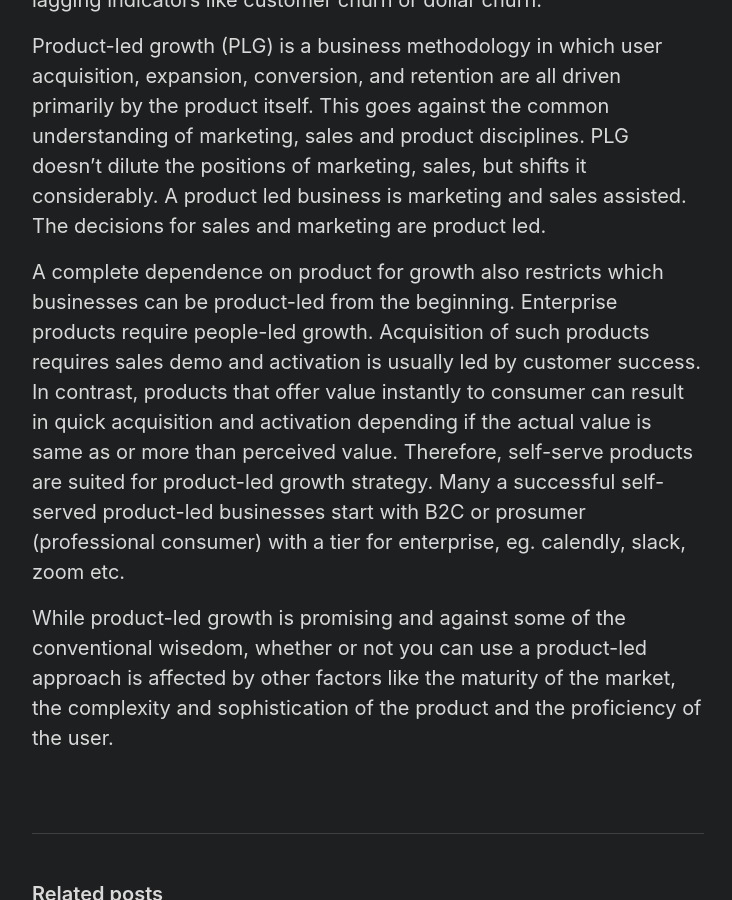
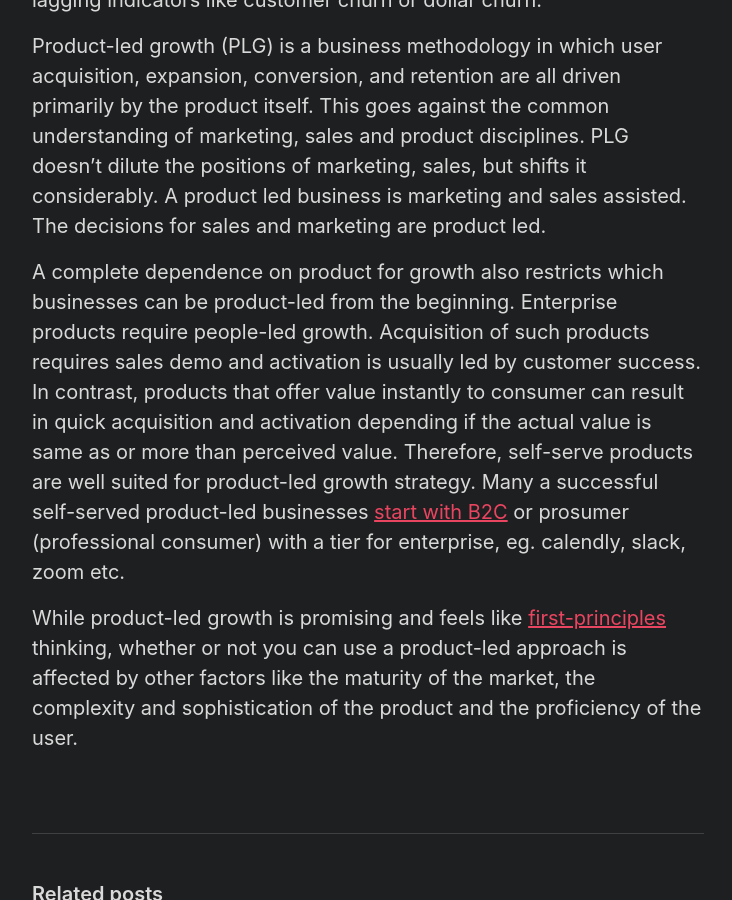
Before and after one commit to ad6190/ad6190.github.io, a Jekyll site: the page built from _posts/2021-06-19-saas-product-led-growth.md, in a window 1280 px wide and 900 px high, scrolled down 1012 px. Shown: the whole window, without its empty margins (272-1004 px from the left). Built offline with Jekyll 4.4.1, drawn with Linux system fonts in a browser that asks for light colours.

Commit message:
updated note

```diff
--- a/_posts/2021-06-19-saas-product-led-growth.md
+++ b/_posts/2021-06-19-saas-product-led-growth.md
@@ -12,6 +12,6 @@ For eg. in a subscription based business model, sales funnel of `Lead > MQL >SQL
 
 Product-led growth (PLG) is a business methodology in which user acquisition, expansion, conversion, and retention are all driven primarily by the product itself. This goes against the common understanding of marketing, sales and product disciplines. PLG doesn't dilute the positions of marketing, sales, but shifts it considerably. A product led business is marketing and sales assisted. The decisions for sales and marketing are product led.
 
-A complete dependence on product for growth also restricts which businesses can be product-led from the beginning. Enterprise products require people-led growth. Acquisition of such products requires sales demo and activation is usually led by customer success. In contrast, products that offer value instantly to consumer can result in quick acquisition and activation depending if the actual value is same as or more than perceived value. Therefore, self-serve products are suited for product-led growth strategy. Many a successful self-served product-led businesses start with B2C or prosumer (professional consumer) with a tier for enterprise, eg. calendly, slack, zoom etc.
+A complete dependence on product for growth also restricts which businesses can be product-led from the beginning. Enterprise products require people-led growth. Acquisition of such products requires sales demo and activation is usually led by customer success. In contrast, products that offer value instantly to consumer can result in quick acquisition and activation depending if the actual value is same as or more than perceived value. Therefore, self-serve products are well suited for product-led growth strategy. Many a successful self-served product-led businesses [start with B2C](https://clearbit.com/resources/reports/product-led-growth-companies#b2b-or-not-2b) or prosumer (professional consumer) with a tier for enterprise, eg. calendly, slack, zoom etc.
 
-While product-led growth is promising and against some of the conventional wisedom, whether or not you can use a product-led approach is affected by other factors like the maturity of the market, the complexity and sophistication of the product and the proficiency of the user.
+While product-led growth is promising and feels like [first-principles](https://fs.blog/2018/04/first-principles/) thinking, whether or not you can use a product-led approach is affected by other factors like the maturity of the market, the complexity and sophistication of the product and the proficiency of the user.
```
